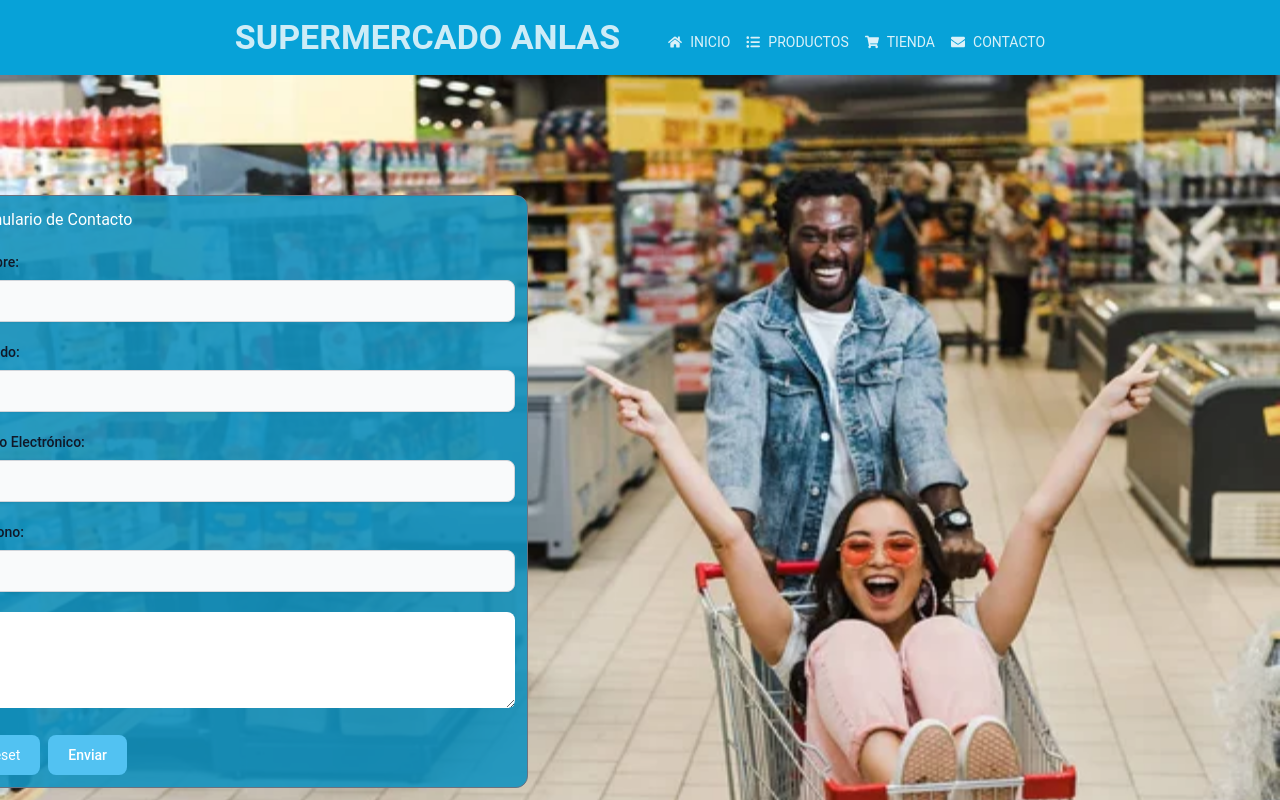
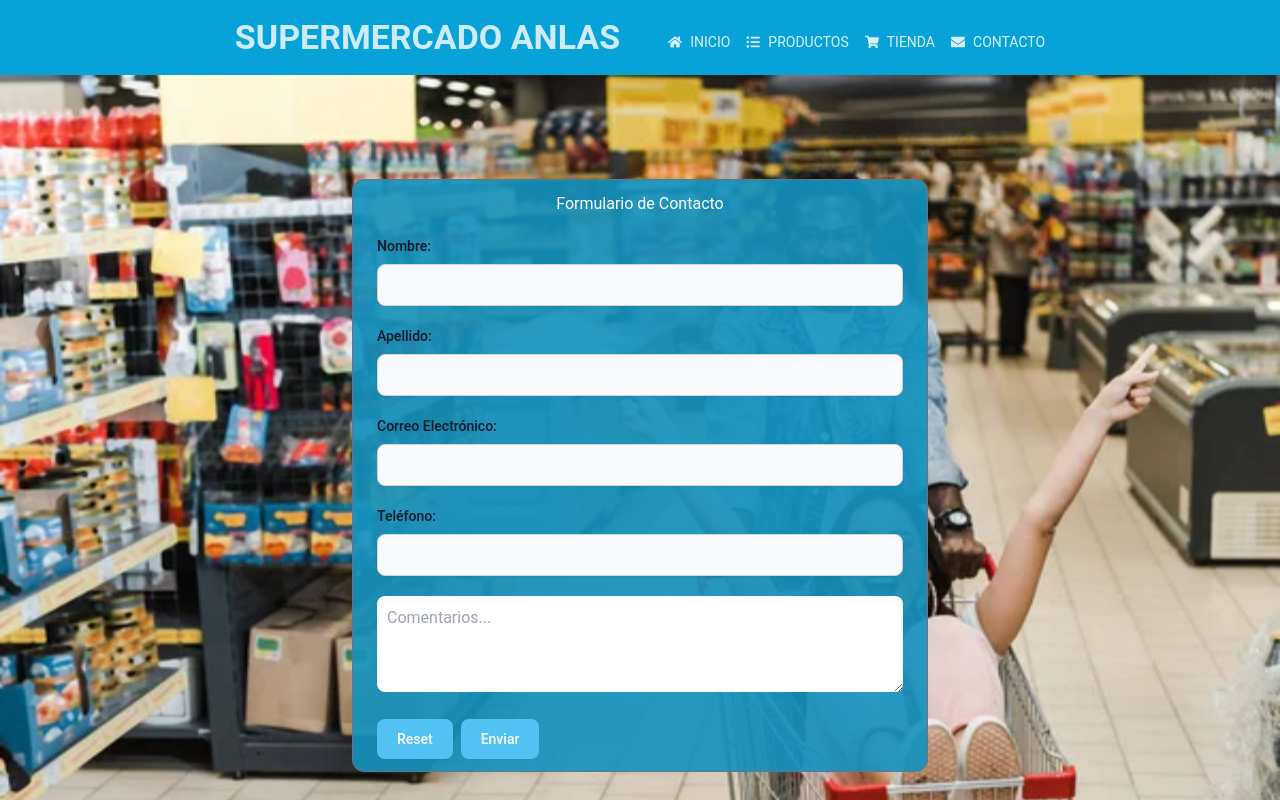
Before and after one commit to nicod12/super-market-anlas, a Next.js app: page /contact in a window 1280 px wide. Shown: the top 800 px of the page. Built offline with nearby package versions, Linux system fonts and the light colour scheme.

Commit message:
update ui

```diff
--- a/src/components/form/CustomForm.tsx
+++ b/src/components/form/CustomForm.tsx
@@ -39,16 +39,24 @@ const CustomForm = () => {
   }
 
   return (
-    <section className="container relative">
-      <section className="relative z-10 py-4 lg:py-20 md:right-40 lg:right-64 xl:right-[25rem] ">
-        <form onSubmit={handleSubmit(onSubmit)} className="max-w-sm lg:max-w-xl mx-auto py-3 px-5 my-10 lg:px-3 border border-gray-500 rounded-xl bg-[#1393bf] bg-opacity-90  dark:bg-opacity-90">
-          <h2 className="text-white mb-5">Formulario de Contacto</h2>
+    <section className="container mx-auto relative h-full flex items-center justify-center">
+      <section className="relative z-10 py-4 lg:py-40 w-full flex justify-center">
+        <form
+          onSubmit={handleSubmit(onSubmit)}
+          className="max-w-sm lg:max-w-xl w-full py-3 px-5 my-10 lg:px-6 border border-gray-500 rounded-xl bg-[#1393bf] bg-opacity-90 dark:bg-opacity-90"
+        >
+          <h2 className="text-white mb-5 text-center">Formulario de Contacto</h2>
           <InputForm name="name" control={control} label="Nombre:" type="text" error={errors.name} required={false} />
           <InputForm name="surname" control={control} label="Apellido:" type="text" error={errors.surname} required={true} />
           <InputForm name="email" control={control} label="Correo Electrónico:" type="email" error={errors.email} required={true} />
           <InputForm name="phone" control={control} label="Teléfono:" type="text" error={errors.phone} required={true} />
           <div className="mb-5">
-            <textarea id="comments"  {...register("comments")} className="h-24 w-full rounded-lg p-2.5 " />
+            <textarea
+              id="comments"
+              {...register("comments")}
+              className="h-24 w-full rounded-lg p-2.5"
+              placeholder="Comentarios..."
+            />
             {errors?.comments?.message && (
               <span className="bg-white py-0.5 px-1 rounded-lg block">
                 <h4 className="text-red-700 text-sm font-bold">
@@ -57,22 +65,27 @@ const CustomForm = () => {
               </span>
             )}
           </div>
-          <div className="flex gap-2">
+          <div className="flex flex-col lg:flex-row gap-2">
             <button
               type="button"
               onClick={handleReset}
-              className="text-white bg-[#52c2f2] hover:bg-[#1393bf] focus:ring-4 focus:outline-nonefont-medium rounded-lg text-sm px-5 py-2.5 text-center ">
+              className="text-white bg-[#52c2f2] hover:bg-[#1393bf] focus:ring-4 focus:outline-none font-medium rounded-lg text-sm px-5 py-2.5 text-center"
+            >
               Reset
             </button>
             <button
               type="submit"
-              className="text-white bg-[#52c2f2] hover:bg-[#1393bf] focus:ring-4 focus:outline-none font-medium rounded-lg text-sm px-5 py-2.5 text-center">
+              className="text-white bg-[#52c2f2] hover:bg-[#1393bf] focus:ring-4 focus:outline-none font-medium rounded-lg text-sm px-5 py-2.5 text-center"
+            >
               Enviar
             </button>
           </div>
         </form>
       </section>
-    </section>);
+    </section>
+
+
+  );
 }
 
 export default CustomForm;
```
